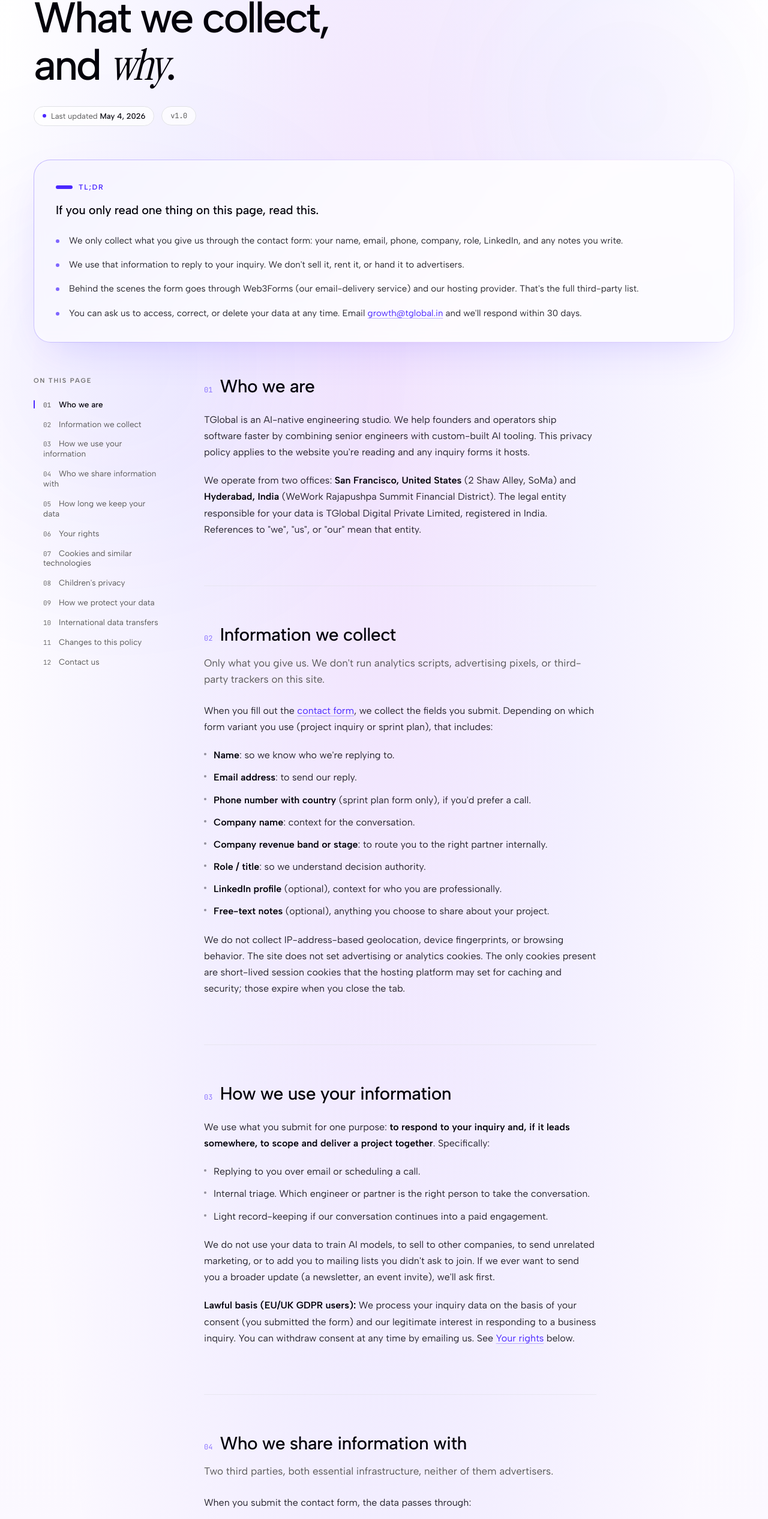
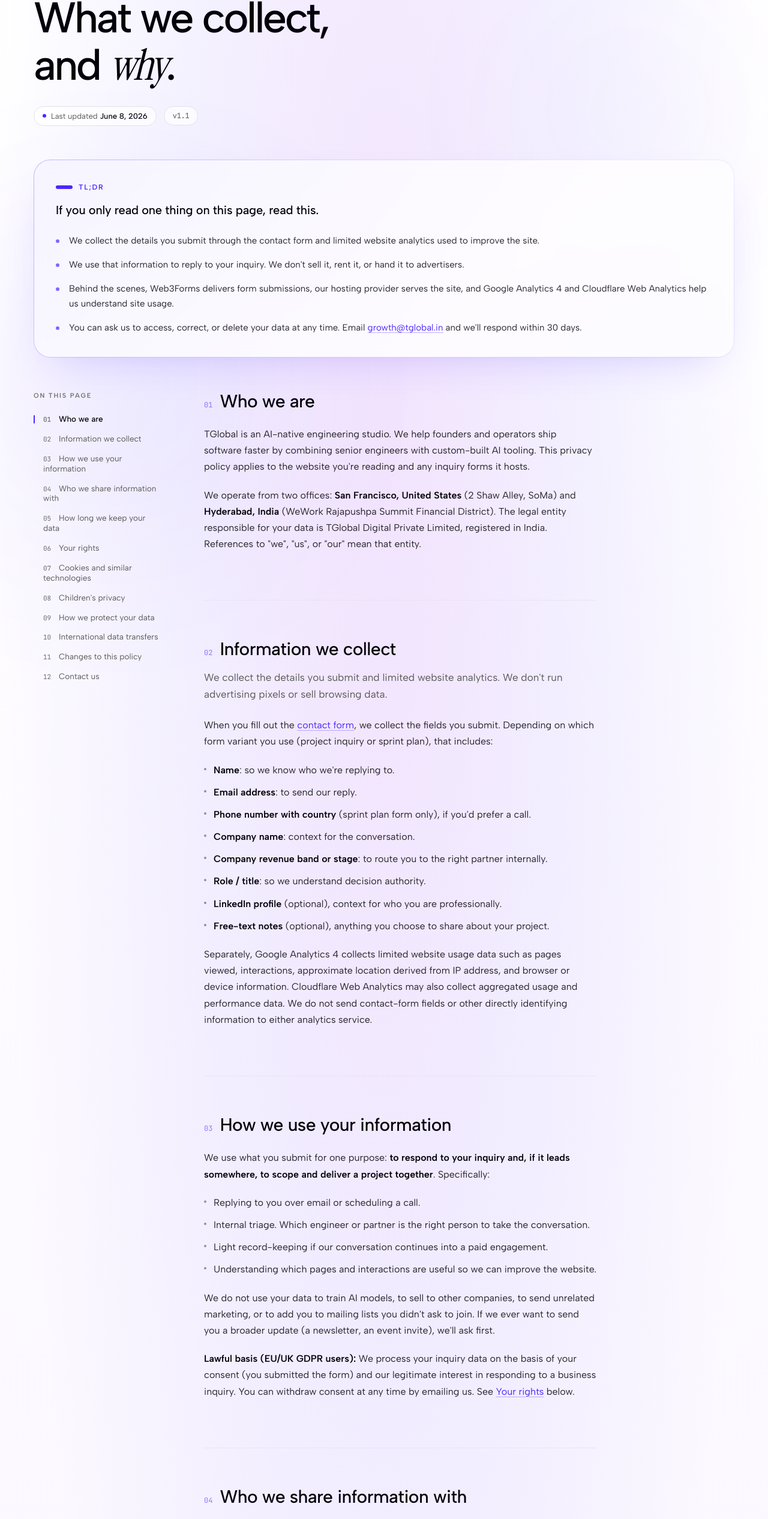
Before and after one commit to Rhythm-droid/Tglobal-v2, a Next.js app: page /privacy in a window 1280 px wide. Shown: the part 234-2766 px from the top of the page at 60% size. Built offline with nearby package versions, Linux system fonts and the light colour scheme.

Commit message:
Add GA4 analytics and SEO safeguards

```diff
--- a/src/app/layout.tsx
+++ b/src/app/layout.tsx
@@ -201,6 +201,9 @@ const isProdRuntime = process.env.NODE_ENV === "production";
 const CF_ANALYTICS_TOKEN = isProdRuntime
   ? process.env.NEXT_PUBLIC_CLOUDFLARE_ANALYTICS_TOKEN
   : undefined;
+const GA_MEASUREMENT_ID = isProdRuntime
+  ? process.env.NEXT_PUBLIC_GA_MEASUREMENT_ID
+  : undefined;
 
 export default function RootLayout({
   children,
@@ -310,6 +313,28 @@ export default function RootLayout({
             data-cf-beacon={JSON.stringify({ token: CF_ANALYTICS_TOKEN })}
           />
         ) : null}
+
+        {/* Google Analytics 4 — env-gated and loaded after hydration so
+            local/staging traffic stays out of production reports and the
+            tag does not block rendering. */}
+        {!isStaging && GA_MEASUREMENT_ID ? (
+          <>
+            <Script
+              id="google-analytics-loader"
+              strategy="afterInteractive"
+              src={`https://www.googletagmanager.com/gtag/js?id=${GA_MEASUREMENT_ID}`}
+            />
+            <Script id="google-analytics-config" strategy="afterInteractive">
+              {`
+                window.dataLayer = window.dataLayer || [];
+                function gtag(){dataLayer.push(arguments);}
+                window.gtag = gtag;
+                gtag('js', new Date());
+                gtag('config', '${GA_MEASUREMENT_ID}');
+              `}
+            </Script>
+          </>
+        ) : null}
       </body>
     </html>
   );
--- a/src/app/privacy/content.ts
+++ b/src/app/privacy/content.ts
@@ -7,7 +7,7 @@
  * sticky TOC also reads it to build navigation.
  *
  * ⚠️  IMPORTANT — this is a starting-point draft authored from the
- * site's actual data flows (contact form → web3forms.com, no
+ * site's actual data flows (contact form → web3forms.com, website
  * analytics, two-office US/IN structure). It is NOT a legal review.
  * Have counsel review before publishing, especially for:
  *   • India DPDP grievance officer naming + 7-day SLA
@@ -53,16 +53,16 @@ export interface PolicySection {
  * user's locale. Keeping it in code (rather than auto-generating
  * from git) means previews and staging always show the same date as
  * production, which matters for legal traceability. */
-export const POLICY_LAST_UPDATED = "2026-05-04";
-export const POLICY_VERSION = "1.0";
+export const POLICY_LAST_UPDATED = "2026-06-08";
+export const POLICY_VERSION = "1.1";
 
 /* TL;DR — 4 plain-English bullets at the top of the page. Lives
  * separately from the numbered sections because it gets a special
  * gradient-bordered card treatment (the only card on the page). */
 export const TLDR: string[] = [
-  "We only collect what you give us through the contact form: your name, email, phone, company, role, LinkedIn, and any notes you write.",
+  "We collect the details you submit through the contact form and limited website analytics used to improve the site.",
   "We use that information to reply to your inquiry. We don't sell it, rent it, or hand it to advertisers.",
-  "Behind the scenes the form goes through Web3Forms (our email-delivery service) and our hosting provider. That's the full third-party list.",
+  "Behind the scenes, Web3Forms delivers form submissions, our hosting provider serves the site, and Google Analytics 4 and Cloudflare Web Analytics help us understand site usage.",
   "You can ask us to access, correct, or delete your data at any time. Email <a href=\"mailto:growth@tglobal.in\">growth@tglobal.in</a> and we'll respond within 30 days.",
 ];
 
@@ -84,7 +84,7 @@ export const SECTIONS: PolicySection[] = [
   {
     id: "what-we-collect",
     title: "Information we collect",
-    lede: "Only what you give us. We don't run analytics scripts, advertising pixels, or third-party trackers on this site.",
+    lede: "We collect the details you submit and limited website analytics. We don't run advertising pixels or sell browsing data.",
     body: [
       {
         kind: "p",
@@ -105,7 +105,7 @@ export const SECTIONS: PolicySection[] = [
       },
       {
         kind: "p",
-        text: "We do not collect IP-address-based geolocation, device fingerprints, or browsing behavior. The site does not set advertising or analytics cookies. The only cookies present are short-lived session cookies that the hosting platform may set for caching and security; those expire when you close the tab.",
+        text: "Separately, Google Analytics 4 collects limited website usage data such as pages viewed, interactions, approximate location derived from IP address, and browser or device information. Cloudflare Web Analytics may also collect aggregated usage and performance data. We do not send contact-form fields or other directly identifying information to either analytics service.",
       },
     ],
   },
@@ -123,6 +123,7 @@ export const SECTIONS: PolicySection[] = [
           "Replying to you over email or scheduling a call.",
           "Internal triage. Which engineer or partner is the right person to take the conversation.",
           "Light record-keeping if our conversation continues into a paid engagement.",
+          "Understanding which pages and interactions are useful so we can improve the website.",
         ],
       },
       {
@@ -138,17 +139,19 @@ export const SECTIONS: PolicySection[] = [
   {
     id: "who-we-share",
     title: "Who we share information with",
-    lede: "Two third parties, both essential infrastructure, neither of them advertisers.",
+    lede: "Essential infrastructure and analytics providers. None receive your information for advertising.",
     body: [
       {
         kind: "p",
-        text: "When you submit the contact form, the data passes through:",
+        text: "The site relies on the following providers. Contact-form data is sent only to Web3Forms and the infrastructure needed to deliver it; analytics providers receive website usage data, not your form fields:",
       },
       {
         kind: "ul",
         items: [
           "<strong>Web3Forms</strong> (web3forms.com), our form-to-email service. They forward your submission to our inbox and don't store it long-term beyond delivery. Their privacy policy: <a href=\"https://web3forms.com/privacy-policy\" target=\"_blank\" rel=\"noopener noreferrer\">web3forms.com/privacy-policy</a>.",
           "<strong>Our hosting provider</strong>: serves the site and routes the form submission. They process the data only as needed to operate the site (load balancing, TLS termination, anti-abuse).",
+          "<strong>Google Analytics 4</strong>: measures website visits and interactions. We do not enable Google signals or advertising personalization without first confirming the required privacy and consent controls.",
+          "<strong>Cloudflare Web Analytics</strong>: provides aggregated website usage and performance measurement when enabled.",
         ],
       },
       {
@@ -233,11 +236,11 @@ export const SECTIONS: PolicySection[] = [
     body: [
       {
         kind: "p",
-        text: "This site does not use advertising or analytics cookies. We don't run Google Analytics, Meta Pixel, LinkedIn Insight, or similar trackers. The only cookies present are short-lived session cookies the hosting platform may set for caching, anti-abuse, and HTTPS. They don't identify you and they expire when you close the tab.",
+        text: "Google Analytics 4 may set first-party analytics cookies, including <strong>_ga</strong>, to distinguish visits and measure site usage. Our hosting provider may also set short-lived cookies for caching, anti-abuse, and HTTPS. We do not use Meta Pixel, LinkedIn Insight, or advertising cookies.",
       },
       {
         kind: "p",
-        text: "If we ever add analytics or marketing tools, we'll update this section before they go live and add a consent banner where the law requires one (EU/UK).",
+        text: "We use analytics to improve the site, not for advertising. Where applicable law requires consent before analytics storage, we will apply the required consent controls before enabling it.",
       },
     ],
   },
--- a/src/components/CTA.tsx
+++ b/src/components/CTA.tsx
@@ -464,6 +464,14 @@ export default function CTA() {
       const res = await fetch(ENDPOINT, { method: "POST", body: fd });
       const data = (await res.json()) as { success?: boolean; message?: string };
       if (data.success) {
+        const gtag = Reflect.get(window, "gtag") as
+          | ((
+              command: "event",
+              eventName: "generate_lead",
+              parameters: { form_type: FormMode },
+            ) => void)
+          | undefined;
+        gtag?.("event", "generate_lead", { form_type: mode });
         setStatus("success");
         return;
       }
--- a/src/components/primitives/CountryPicker.tsx
+++ b/src/components/primitives/CountryPicker.tsx
@@ -62,7 +62,10 @@ export default function CountryPicker({
   /* Active option = the option focus-ringed inside the listbox while
      the user navigates with arrow keys. Distinct from `value`, we
      don't write to `value` until the user hits Enter. */
-  const [activeIso, setActiveIso] = useState(value);
+  const [activeState, setActiveState] = useState({
+    value,
+    iso: value,
+  });
   /* Type-to-search announcer.
      ──────────────────────────
      The listbox already exposes the active option to assistive tech
@@ -85,13 +88,8 @@ export default function CountryPicker({
   const itemRefs = useRef<Map<string, HTMLLIElement>>(new Map());
 
   const selected = useMemo(() => findCountry(value), [value]);
-
-  /* Keep activeIso in sync with value when the parent changes value
-     externally (e.g. on form reset). Without this the next open
-     would briefly highlight a stale country. */
-  useEffect(() => {
-    setActiveIso(value);
-  }, [value]);
+  const activeIso = activeState.value === value ? activeState.iso : value;
+  const setActiveIso = (iso: string) => setActiveState({ value, iso });
 
   /* Close on outside click. Listener is only attached while open so
      we don't pay for it on every interaction elsewhere. */
--- a/src/lib/useInView.ts
+++ b/src/lib/useInView.ts
@@ -33,8 +33,8 @@ export function useInView<T extends HTMLElement = HTMLDivElement>(
     const node = ref.current;
     if (!node) return;
     if (typeof IntersectionObserver === "undefined") {
-      setInView(true);
-      return;
+      const handle = requestAnimationFrame(() => setInView(true));
+      return () => cancelAnimationFrame(handle);
     }
 
     const observer = new IntersectionObserver(
```
Also changed, not shown: next.config.ts (+18 -9 lines), 1 other file (tests, documents, lock files or other folders).
